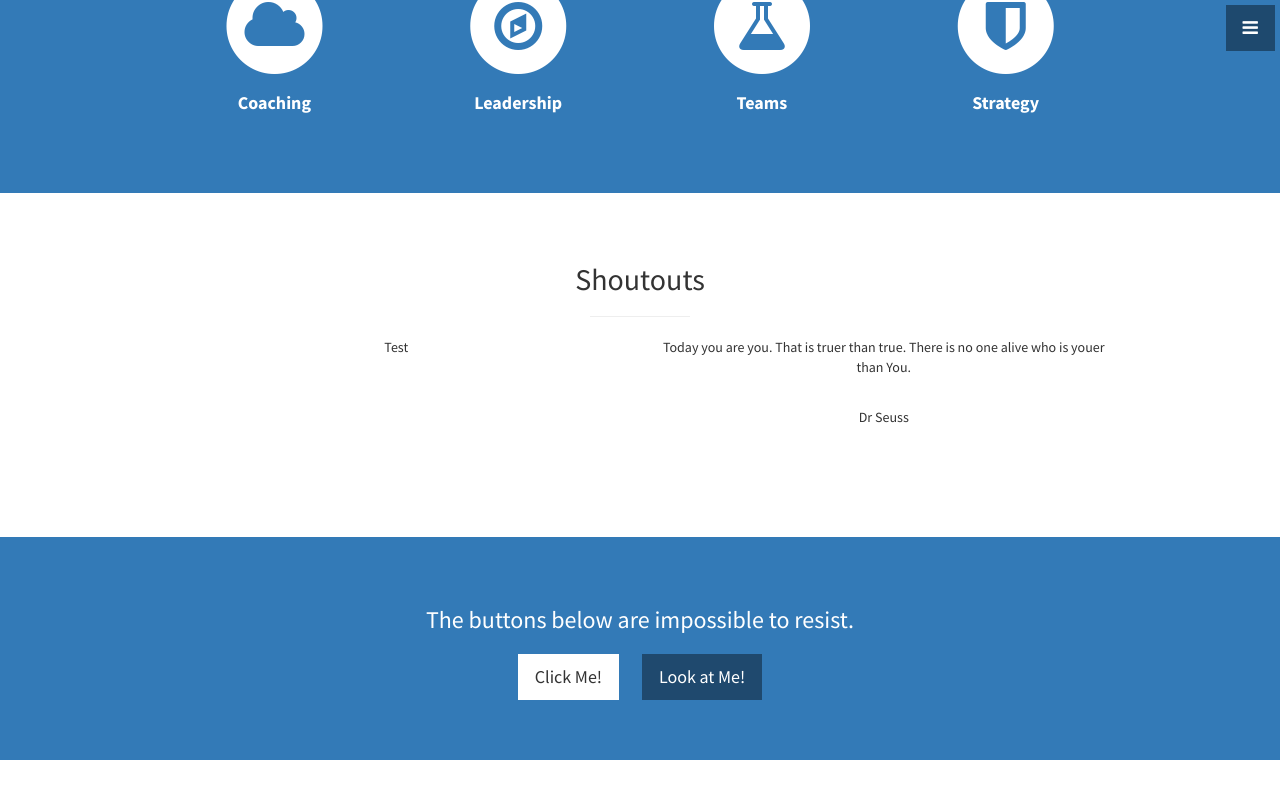
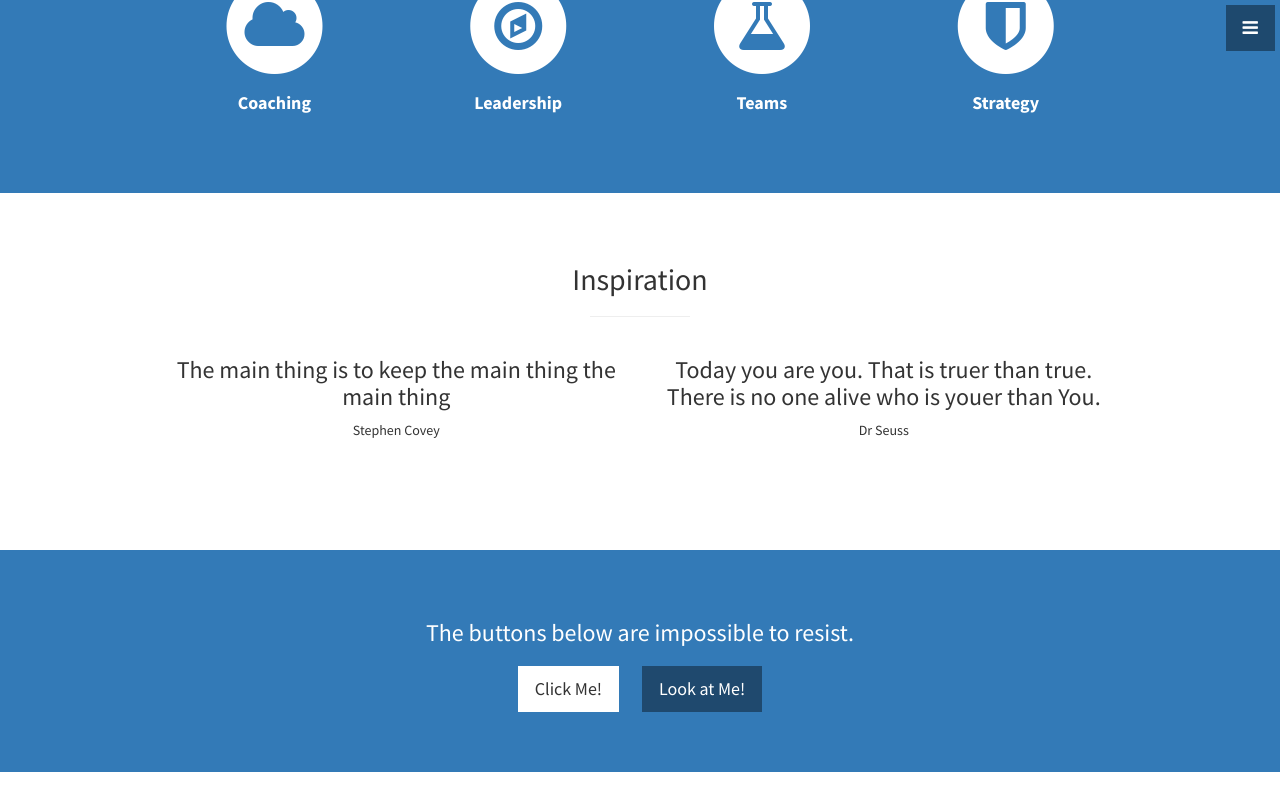
Before and after one commit to jikinluke8/inspark, a Jekyll site: the page built from index.html, in a window 1280 px wide and 900 px high, scrolled down 1285 px. Shown: the top 811 px of the window. Built offline with Jekyll 4.4.1, drawn with Linux system fonts in a browser that asks for light colours.

Commit message:
Update portfolio.html

```diff
--- a/_includes/portfolio.html
+++ b/_includes/portfolio.html
@@ -2,18 +2,18 @@
   <div class="container">
     <div class="row">
       <div class="col-lg-10 col-lg-offset-1 text-center">
-        <h2>Shoutouts</h2>
+        <h2>Inspiration</h2>
         <hr class="small">
         <div class="row">
           <div class="col-md-6">
             <div class="portfolio-item">
-              <P>Test</P>
+              <P><h3>The main thing is to keep the main thing the main thing</h3></P>Stephen Covey
               </a>
             </div>
           </div>
           <div class="col-md-6">
             <div class="portfolio-item">
-              <P>Today you are you. That is truer than true. There is no one alive who is youer than You.</P><BR>Dr Seuss
+              <h3><P>Today you are you. That is truer than true. There is no one alive who is youer than You.</P></h3>Dr Seuss
               <a href="#">
               </a>
             </div>
```
